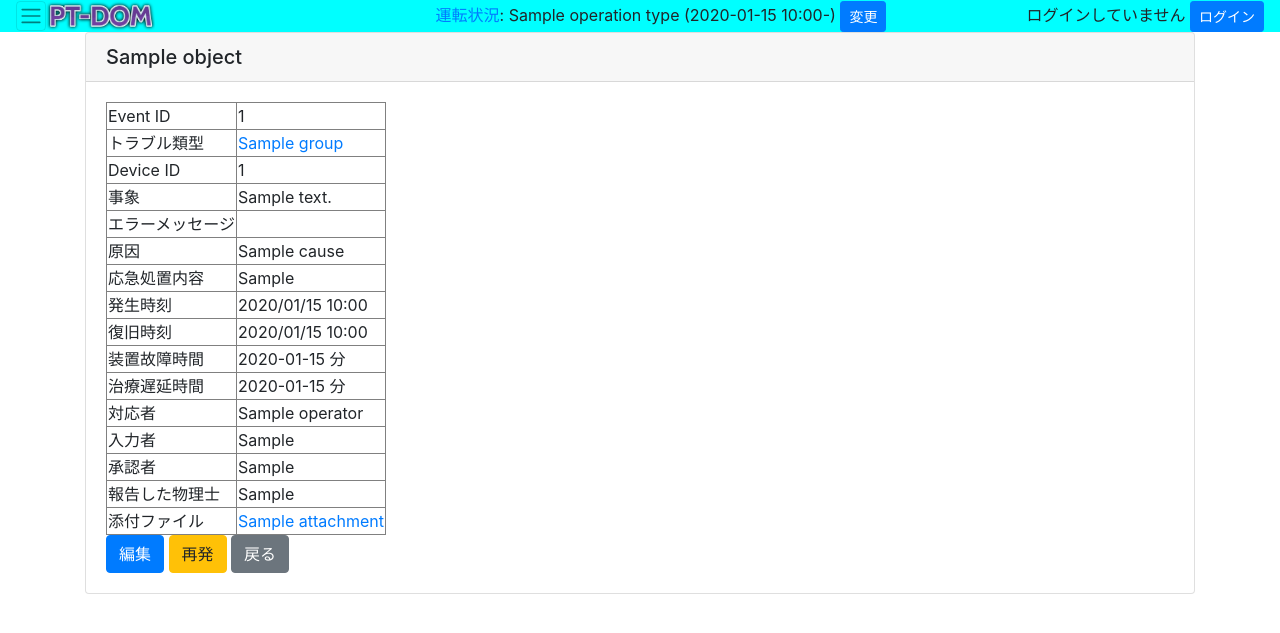
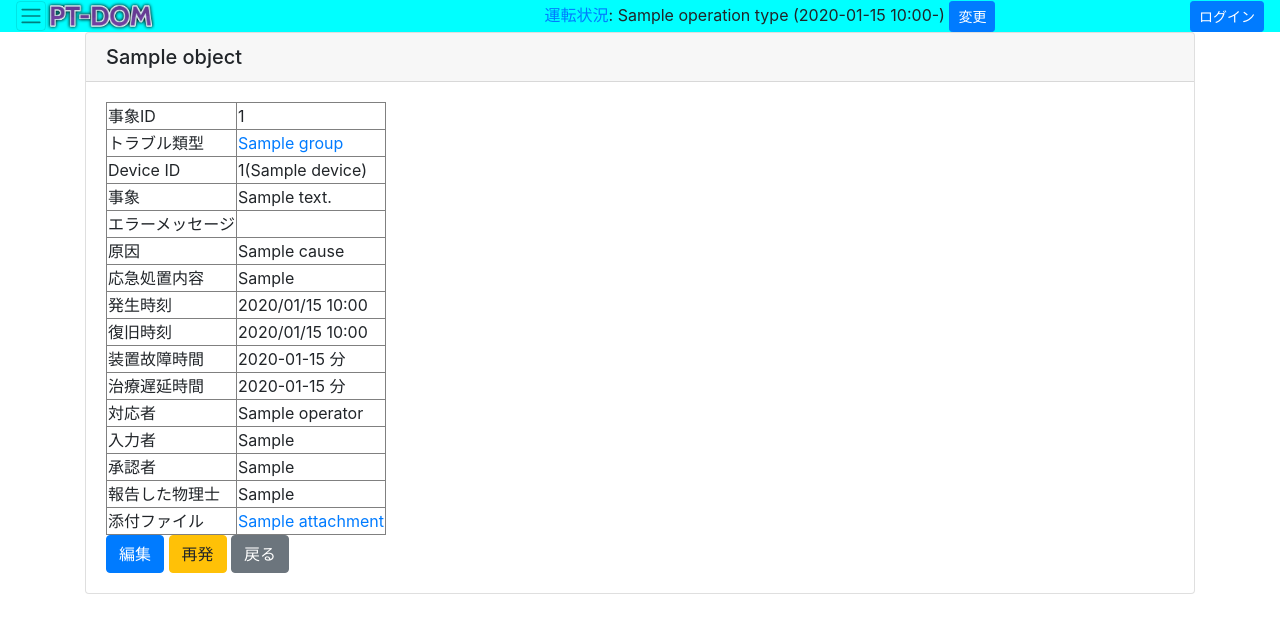
Before and after one commit to soudahikaru/ptop, a Django app: template templates/event_detail.html in a window 1280 px wide. Shown: the top 633 px of the page. Run offline with Django 3.2, Linux system fonts and the light colour scheme; the template is opened without the code that fills it: most values are stand-ins (such as "Sample title", 1, 10 or a date in 2020); some libraries are stand-ins or nearby versions.

Commit message:
ver20210113b

```diff
--- a/ptop/forms.py
+++ b/ptop/forms.py
@@ -112,9 +112,9 @@ class EventCreateForm(forms.ModelForm):
         required=True)
 #	end_time = forms.DateTimeField(label='復旧時刻', help_text='空欄の場合、装置故障時間を入力すると自動的に入力されます。', required=True)
     downtime = forms.IntegerField(
-        label='装置故障時間', help_text='未入力の場合、復旧時刻を入力すると自動的に入力されます。', required=True)
+        label='装置故障時間(分)', help_text='実際に装置運転に影響があった時間を入力してください。未入力の場合、復旧時刻を入力すると自動的に入力されます。', required=True)
     delaytime = forms.IntegerField(
-        label='治療遅延時間', help_text='未入力の場合、運転状況が「治療」で装置故障時間が(自動でも)入力されると自動的に入力されます。', required=True)
+        label='治療遅延時間(分)', help_text='未入力の場合、運転状況が「治療」で装置故障時間が(自動でも)入力されると自動的に入力されます。', required=True)
     delay_flag = forms.BooleanField(
         label='治療遅延の有無', help_text='治療遅延時間が未入力の場合、運転状況が「治療」で装置故障時間が(自動でも)入力されると自動的にONになります。実際には遅延しなかった場合は手動でOFFにしてください。', required=False)
     operation_type = forms.ModelChoiceField(
--- a/templates/base.html
+++ b/templates/base.html
@@ -40,11 +40,10 @@
         </li>
       </ul>
 
-      <ul class="navbar-nav justify-content-end">
+
       {% if user.is_authenticated %}
-          <li class="dropdown">
         <button type="button" id="dropdownMenuButton"
-                class="nav-item btn btn-secondary dropdown-toggle btn-sm"
+          class="nav-item btn btn-secondary dropdown-toggle btn-sm justify-content-end ml-auto"
           data-toggle="dropdown"
           aria-haspopup="true"
           aria-expanded="false">
@@ -54,13 +53,9 @@
           <a class="dropdown-item" href="{% url 'password_change' %}">パスワード変更</a>
           <a class="dropdown-item" href="{% url 'logout' %}">ログアウト</a>
         </div>
-          </li>
       {% else %}
-        <li class="nav-item">
-          ログインしていません <a href="{% url 'login' %}" class="btn btn-primary btn-sm">ログイン</a>
-        </li>
+        <a href="{% url 'login' %}" class="btn btn-primary btn-sm">ログイン</a>
       {% endif %}
-      </ul>
 
       <div class="collapse navbar-collapse" id="navbarSupportedContent">
         <ul class="navbar-nav">
--- a/templates/event_detail.html
+++ b/templates/event_detail.html
@@ -9,9 +9,9 @@
       <h5 class="card-header">{{object.title}}</h5>
       <div class="card-body">
       <table border>
-      <tr><td>Event ID</td><td>{{object.id}}</td></tr>
+      <tr><td>事象ID</td><td>{{object.id}}</td></tr>
       <tr><td>トラブル類型</td><td>{% if object.group %}<a href="{%url 'ptop:group_detail' object.group.pk%}">{{object.group.title|default:"未選択"}}</a>{% else %}<a href="{%url 'ptop:event_classify' object.pk%}">未選択</a>{% endif %}</td></tr>
-      <tr><td>Device ID</td><td>{{object.device.device_id}}</td></tr>
+      <tr><td>Device ID</td><td>{{object.device.device_id}}({{object.device.name}})</td></tr>
       <tr><td>事象</td><td>{{object.description | linebreaksbr }}</td></tr>
       <tr><td>エラーメッセージ</td><td>{% for error in object.errors.all %}
 {{ error.error_code }}{% if forloop.last %}{% else %},{% endif %}
@@ -28,8 +28,14 @@
       <tr><td>入力者</td><td>{{object.input_operator}}</td></tr>
       <tr><td>承認者</td><td>{{object.approval_operator}}</td></tr>
       <tr><td>報告した物理士</td><td>{{object.reported_physicist}}</td></tr>
-      <tr><td>添付ファイル</td><td>{% for attachment in object.attachments.all %}
-<a href="{{attachment.file.url}}">{{ attachment.title }}</a>{% if forloop.last %}{% else %},{% endif %}
+      <tr><td>添付ファイル</td><td>
+{% for attachment in object.attachments.all %}
+  {% if '.png' in attachment.title or '.jpg' in attachment.title %}
+    <a href="{{attachment.file.url}}"><img src="{{attachment.file.url}}" alt="{{attachment.title}}" width="200" /></a>
+  {% else %}
+    <a href="{{attachment.file.url}}">{{ attachment.title }}</a>
+  {% endif %}
+  {% if forloop.last %}{% else %},{% endif %}
 {% endfor %}</td></tr>
       </table>
       <a href="{% url 'ptop:update_event' object.pk %}" class="btn btn-primary">編集</a>
--- a/templates/group_detail.html
+++ b/templates/group_detail.html
@@ -10,7 +10,7 @@
       <div class="card-body">
       <table border>
       <tr><td>分類ID</td><td>{{object.classify_id}}</td></tr>
-      <tr><td>Device ID</td><td>{{object.device.device_id}}</td></tr>
+      <tr><td>Device ID</td><td>{{object.device.device_id}}({{object.device.name}})</td></tr>
       <tr><td>事象</td><td>{{object.description | linebreaksbr }}</td></tr>
       <tr><td>エラーメッセージ</td><td>{% for error in object.errors.all %}
 {{ error.error_code }}{% if forloop.last %}{% else %},{% endif %}
--- a/templates/home.html
+++ b/templates/home.html
@@ -74,6 +74,7 @@
           </tr>
           {% endfor %}
         </table>
+        <div style="text-align:right"><a href="{% url 'ptop:announcement_list' %}">トラブル事象一覧</a></div>
       </div>
     </div>
   </div>
```
Also changed, not shown: ptop/views.py (+5 -2 lines). Lines whose indentation alone changed are shown as unchanged.
